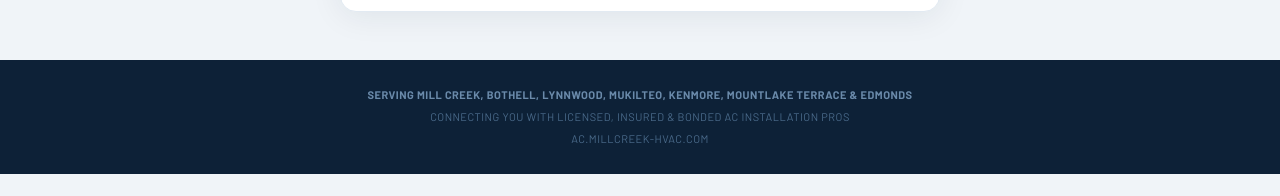
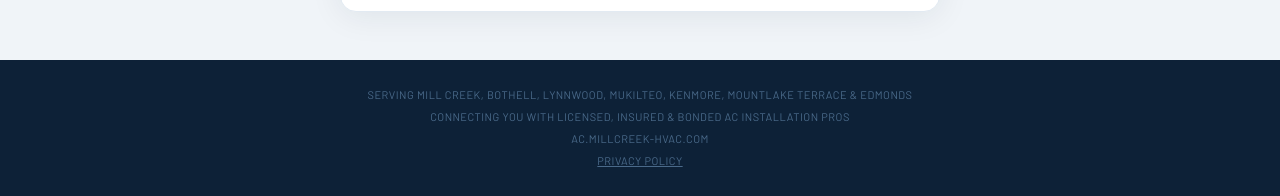
Before and after one commit to ryrichardson2026/ac-millcreek-hvac, a plain HTML site: page index.html in a window 1280 px wide. Shown: the part 1325-1521 px from the top of the page. Before the commit the page ends 1499 px from the top, so only its background shows below. Drawn offline with nearby package versions, Linux system fonts and the light colour scheme; a script that the page names is missing; a web font is replaced by a local one.

Commit message:
index.html

```diff
--- a/index.html
+++ b/index.html
@@ -97,10 +97,15 @@
 </div>
 <div class="footer">
   <p>
-    <strong>Serving Mill Creek, Bothell, Lynnwood, Mukilteo, Kenmore, Mountlake Terrace & Edmonds</strong><br>
-    Connecting you with licensed, insured & bonded AC installation pros<br>
-    ac.millcreek-hvac.com
-  </p>
+  Serving Mill Creek, Bothell, Lynnwood, Mukilteo, Kenmore, Mountlake Terrace & Edmonds<br>
+  Connecting you with licensed, insured & bonded AC installation pros<br>
+  ac.millcreek-hvac.com<br>
+  <a href="https://www.termsfeed.com/live/30b803b4-2d68-4cab-a2d5-0ef398f021cf"
+     target="_blank"
+     style="color: #4A6A8A; font-size: 11px; text-decoration: underline;">
+     Privacy Policy
+  </a>
+</p>
 </div>
 
 </body>
```
